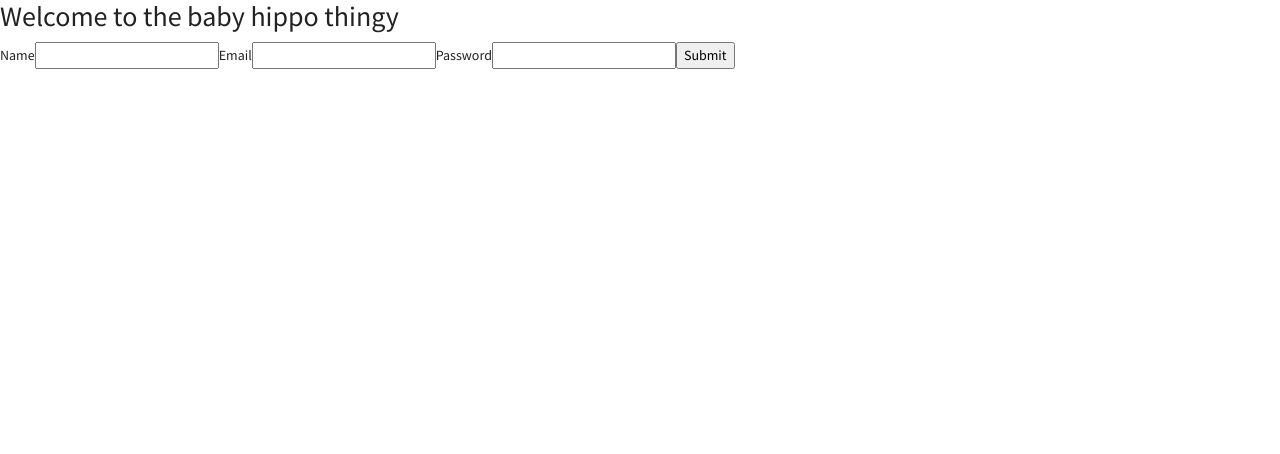
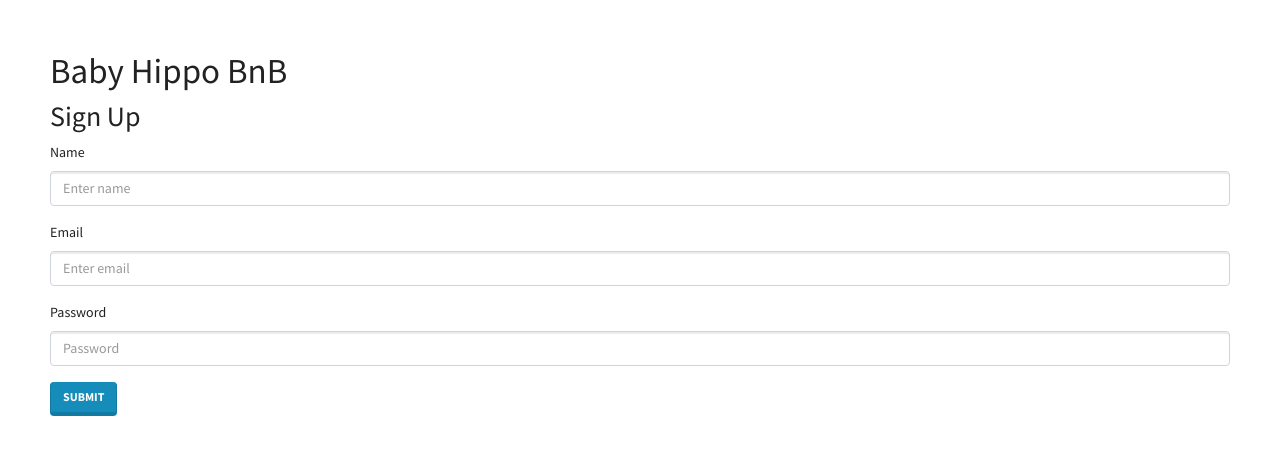
Before and after one commit to isabelcooper/baby-hippos, a React (Create React App) app: page /users/new in a window 1280 px wide. Shown: the top 454 px of the page. Built offline with nearby package versions, Linux system fonts and the light colour scheme.

Commit message:
styling on login and sign up forms

```diff
--- a/src/App.js
+++ b/src/App.js
@@ -5,7 +5,7 @@ import "./App.css";
 import SpacesContainer from "./components/SpacesContainer"
 import Login from "./components/login";
 import NewUser from "./components/signUp";
-
+import "./styling/lumen-bootstrap.css";
 
 class App extends Component {
   constructor(props) {
@@ -14,8 +14,9 @@ class App extends Component {
 
   render() {
     return (
-      <div>
-        <h2> Welcome to the baby hippo thingy</h2>
+      <div style={{margin: "50px"}}>
+
+        <h1> Baby Hippo BnB</h1>
         <Switch>
           <div>
             <Route exact path="/" component={Login} />
--- a/src/components/login.js
+++ b/src/components/login.js
@@ -49,7 +49,9 @@ class Login extends Component {
       return <Redirect to="/spaces" />;
     } else {
       return (
-        <form>
+        <div>
+          <h2> Log In </h2>
+          <form onSubmit={this.handleSubmit}>
             <fieldset>
               <div class="form-group">
                 <label for="email">Email</label>
@@ -58,7 +60,6 @@ class Login extends Component {
                   class="form-control"
                   placeholder="Enter email"
                   name="email"
-                value={this.state.email}
                   onChange={this.handleChange}
                 />
               </div>
@@ -69,59 +70,22 @@ class Login extends Component {
                   class="form-control"
                   id="exampleInputPassword1"
                   placeholder="Password"
+                  onChange={this.handleChange}
                 />
               </div>
 
-            <button type="submit" class="btn btn-primary">
-              Submit
+              <input type="submit" value="Submit" class="btn btn-primary" />
+              <button class="btn btn-outline-warning">
+                <Link to={`/users/new`}>Sign Up</Link>
               </button>
             </fieldset>
           </form>
+
+
+        </div>
       );
     }
   }
 }
 
 export default Login;
-
-//
-// return (
-//   <div>
-//     <form onSubmit={this.handleSubmit}>
-//       <div class="form-group row">
-//         <label for="email" class="col-sm-2 col-form-label">Email</label>
-//         <div class="col-sm-10">
-//           <input type="text" readonly="" class="form-control" name="email" value={this.state.email}
-//           onChange={this.handleChange}/>
-//         </div>
-//       </div>
-//
-//
-//       <div class="form-group row">
-//         <div class="col-sm-10">
-//           <label for="password" class="col-sm-2 col-form-label">
-//             Password
-//           </label>
-//         </div>
-//
-//         <div class="col-sm-10">
-//           <input
-//             type="text"
-//             name="password"
-//             value={this.state.password}
-//             onChange={this.handleChange}
-//           />
-//         </div>
-//       </div>
-//       <div class="form-group row">
-//         <input type="submit" value="Submit" class="btn btn-danger" />
-//       </div>
-//     </form>
-//
-//     <div class="form-group row">
-//       <button class="btn btn-danger">
-//         <Link to={`/users/new`}>Sign Up</Link>
-//       </button>
-//     </div>
-//   </div>
-// );
--- a/src/components/signUp.js
+++ b/src/components/signUp.js
@@ -32,10 +32,7 @@ class NewUser extends Component {
       method: "POST",
       headers: { "Content-Type": "application/json" },
       body: JSON.stringify(data)
-    }).then(response => {
-      this.setState({ loggedIn: true });
-      console.log(this.state);
-    });
+    }).then(response => {this.setState({ loggedIn: true })  } )
   }
 
   logChange(e) {
@@ -43,25 +40,59 @@ class NewUser extends Component {
   }
 
   render() {
-    const { loggedIn } = this.state;
+    const { loggedIn } = this.state
       if (loggedIn === true) {
         return <Redirect to="/spaces" />;
       } else {
+
         return (
           <div>
+            <h2> Sign Up </h2>
             <form onSubmit={this.handleSubmit} method="POST">
-            <label>Name</label>
-            <input type="text" onChange={this.logChange} name="name" />
-            <label>Email</label>
-            <input type="text" onChange={this.logChange} name="email" />
-            <label>Password</label>
-            <input type="text" onChange={this.logChange} name="password" />
-            <input type="submit" value="Submit" />
+              <fieldset>
+                <div class="form-group">
+                  <label for="name">Name</label>
+                  <input
+                    type="text"
+                    class="form-control"
+                    placeholder="Enter name"
+                    name="name"
+                    onChange={this.logChange}
+                  />
+                </div>
+                <div class="form-group">
+                  <label for="email">Email</label>
+                  <input
+                    type="email"
+                    class="form-control"
+                    placeholder="Enter email"
+                    name="email"
+                    onChange={this.logChange}
+                  />
+                </div>
+                <div class="form-group">
+                  <label for="password">Password</label>
+                  <input
+                    type="password"
+                    class="form-control"
+                    placeholder="Password"
+                    name="password"
+                    onChange={this.logChange}
+                  />
+                </div>
+
+                <input type="submit" value="Submit" class="btn btn-primary" />
+
+              </fieldset>
             </form>
+
+
           </div>
         );
+
+
       }
   }
 }
 
-export default NewUser;
+export default NewUser
```
Lines whose indentation alone changed are shown as unchanged.
